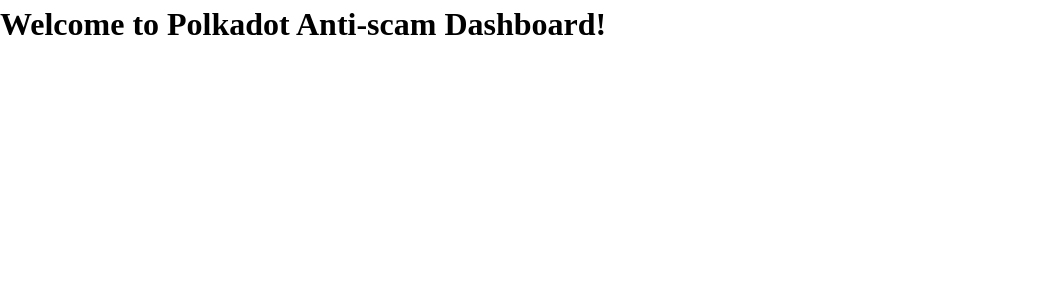
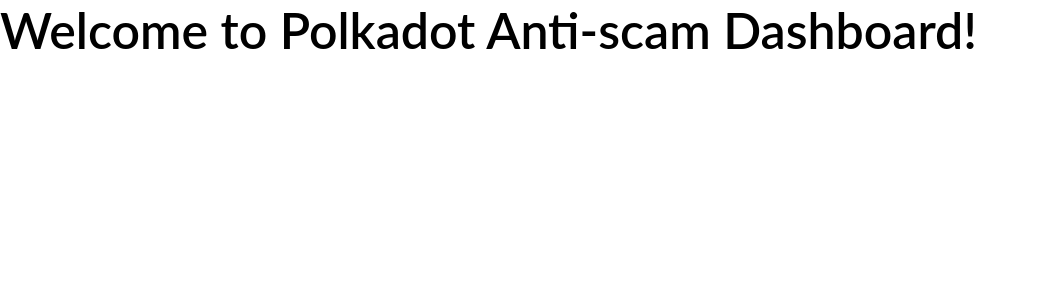
Before and after one commit to ical10/dashboard-ui, a Next.js app: page / in a window 1280 px wide. Shown: the top 300 px of the page, without its empty margins (0-1037 px from the left). Built offline with nearby package versions, Linux system fonts and the light colour scheme.

Commit message:
feat: added global styling

```diff
--- a/styles/globals.css
+++ b/styles/globals.css
@@ -1,3 +1,7 @@
+@tailwind base;
+@tailwind components;
+@tailwind utilities;
+
 /*
   1. Use a more-intuitive box-sizing model.
 */
@@ -60,6 +64,26 @@
 h6 {
   overflow-wrap: break-word;
 }
+
+h1 {
+  font-family: 'Lato';
+  font-style: normal;
+  font-weight: 600;
+  font-size: 50px;
+  line-height: 60px;
+
+  color: #000000;
+}
+
+h3 {
+  font-family: 'Lato';
+  font-style: normal;
+  font-weight: 500;
+  font-size: 30px;
+  line-height: 36px;
+
+  color: #000000;
+}
 /*
   9. Create a root stacking context
 */
```
